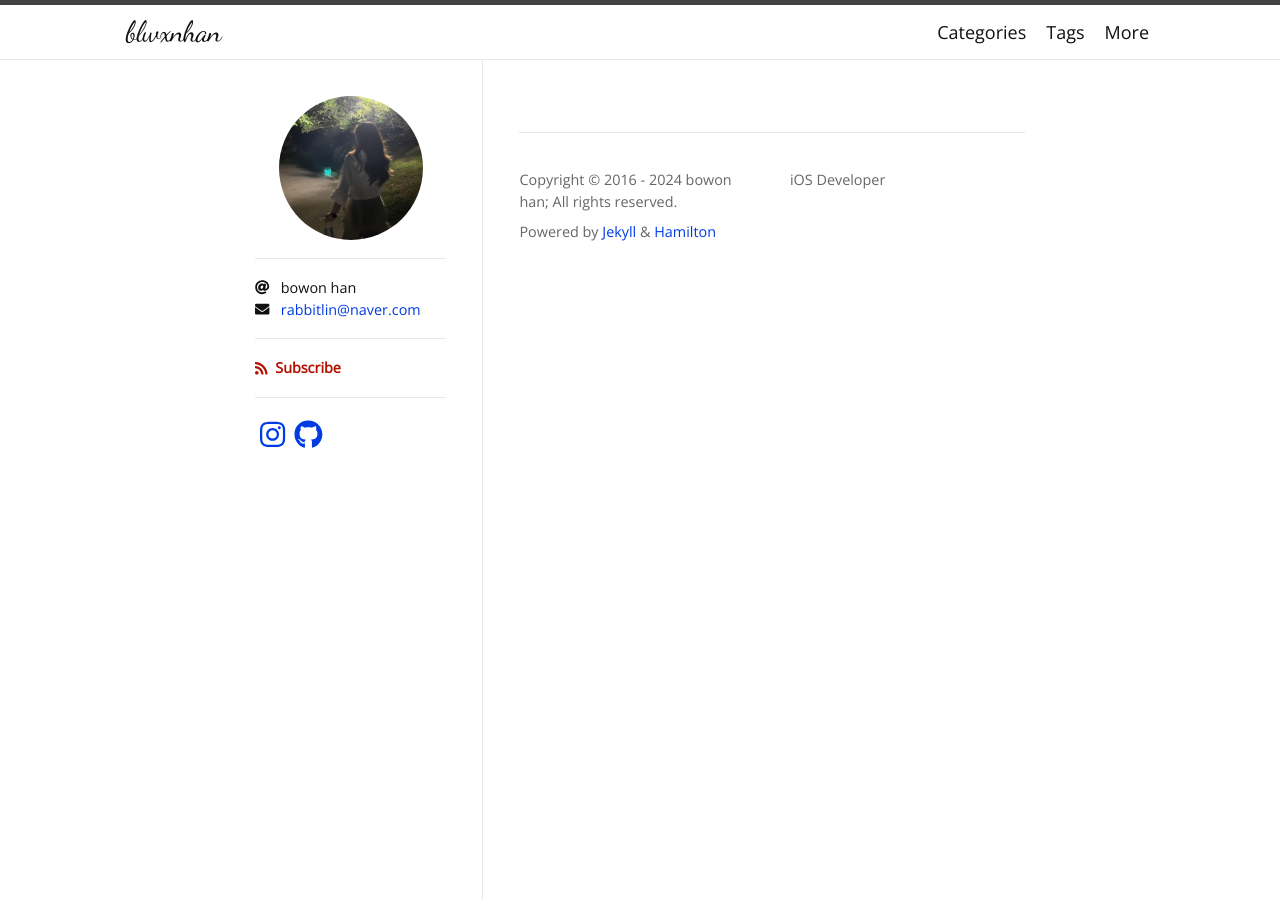
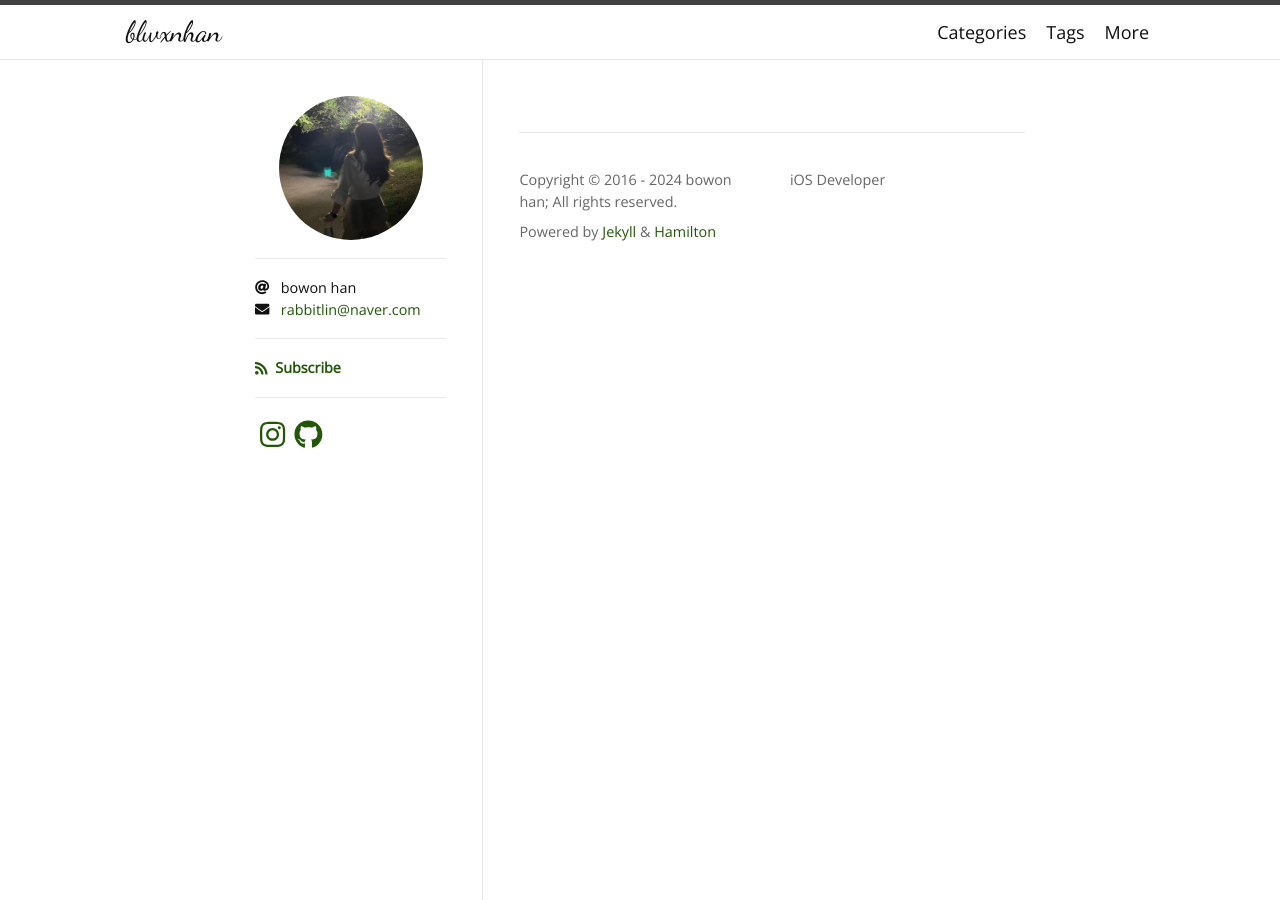
Before and after one commit to blwxnhan/blwxnhan.github.io, a Jekyll site: the page built from index.markdown, in a window 1280 px wide. Built offline with Jekyll 4.4.1, drawn with Linux system fonts in a browser that asks for light colours; nearby versions of some CDN libraries; some web fonts are replaced; the list of posts is cut into pages by our own code.

Commit message:
색 변경

```diff
--- a/_config.yml
+++ b/_config.yml
@@ -33,11 +33,11 @@ exclude:
 # twitter:
 #   username: ngzhio
 #   card: summary
-logo: qhdnjs.jpeg
-social:
-  name: bowon han
-  links:
-    - https://www.instagram.com/blwxnhan
-    - https://github.com/blwxnhan
-google_site_verification: u4WXQl0Eu66rsQo2kRdCNx
-lang: ko
+# logo: qhdnjs.jpeg
+# social:
+#   name: bowon han
+#   links:
+#     - https://www.instagram.com/blwxnhan
+#     - https://github.com/blwxnhan
+# google_site_verification: u4WXQl0Eu66rsQo2kRdCNx
+# lang: ko
--- a/_sass/hamilton/skins/daylight.scss
+++ b/_sass/hamilton/skins/daylight.scss
@@ -7,7 +7,7 @@ $border-color:          #828282 !default;
 $border-color-light:    lighten($border-color, 40%) !default;
 $border-color-dark:     darken($border-color, 25%) !default;
 
-$link-base-color:       #003be4 !default;
+$link-base-color:       #235609 !default;
 $link-visited-color:    darken($link-base-color, 15%) !default;
 
 $table-text-color:      lighten($text-color, 18%) !default;
@@ -19,7 +19,7 @@ $table-border-color:    lighten($border-color, 20%) !default;
 $pre-shadow:            0 0 4px rgba(17,17,17,0.4) inset !default;
 $dropdown-shadow:       0px 8px 16px 0px rgba(0,0,0,0.2) !default;
 
-$subscribe-color:       #b21000 !default;
+$subscribe-color:       #235609 !default;
 
 // Generated by running `rougify style github`; The version of rougify is 3.16.0
 // =============================================================================
```
